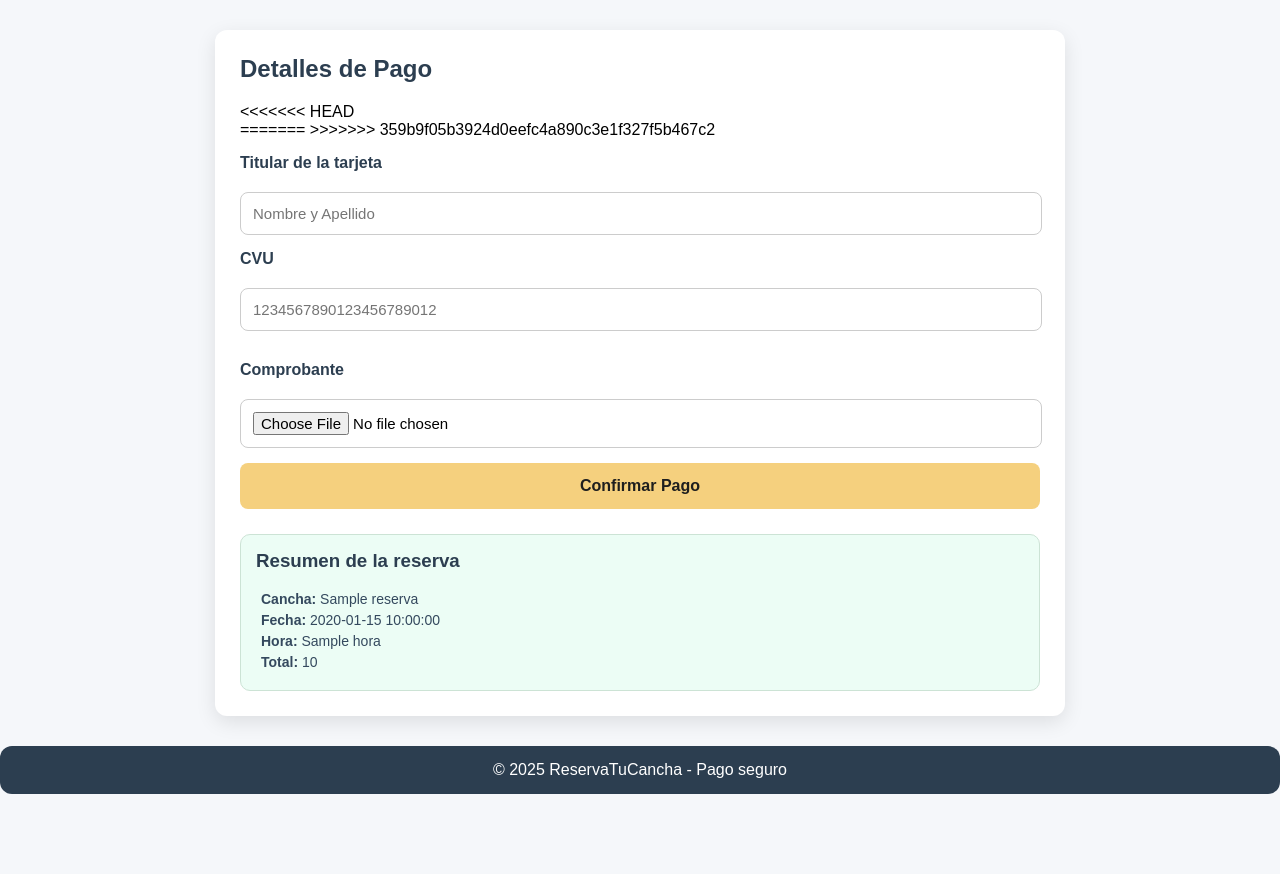
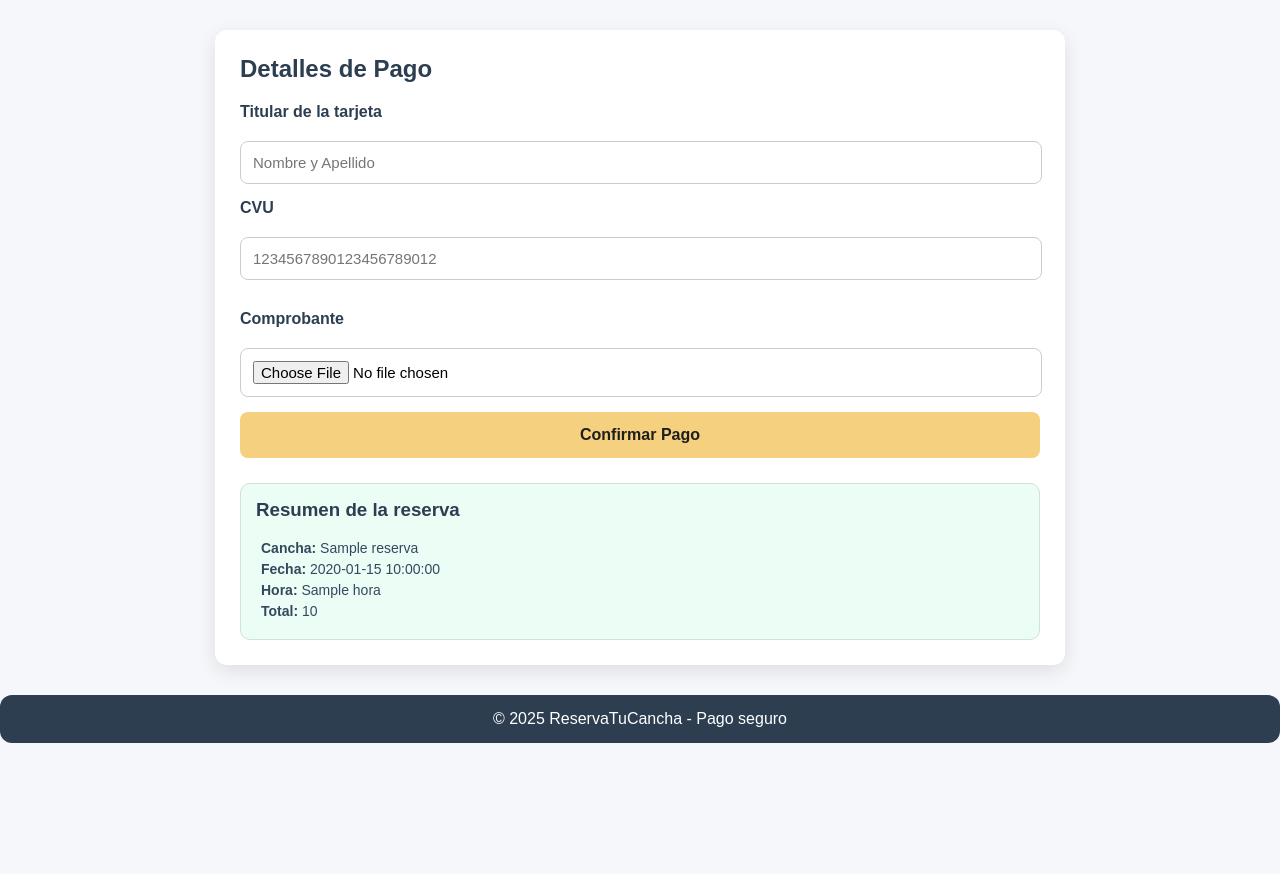
Before and after one commit to ManuelCortez475/ReservaTuCancha, a Flask app: template templates/pagina_pago.html in a window 1280 px wide. Shown: the part 110-984 px from the top of the page. After the commit the page ends 853 px from the top, so only its background shows below. Run offline with Flask 3, Linux system fonts and the light colour scheme; the template is opened without the code that fills it: most values are stand-ins (such as "Sample title", 1, 10 or a date in 2020).

Commit message:
Arreglado el Merge

```diff
--- a/templates/pagina_pago.html
+++ b/templates/pagina_pago.html
@@ -13,11 +13,8 @@
 
   <div class="container">
     <h2>Detalles de Pago</h2>
-<<<<<<< HEAD
+
     <form id="registroForm" class="form" method="post" action="/unirse" enctype="multipart/form-data">
-=======
-    <form id="registroForm" class="form" method="POST" action="/pagina_pago">
->>>>>>> 359b9f05b3924d0eefc4a890c3e1f327f5b467c2
       <label for="nombre">Titular de la tarjeta</label>
       <input type="text" id="nombre" name="nombre" placeholder="Nombre y Apellido" required>
       <label for="numero">CVU</label>
```
